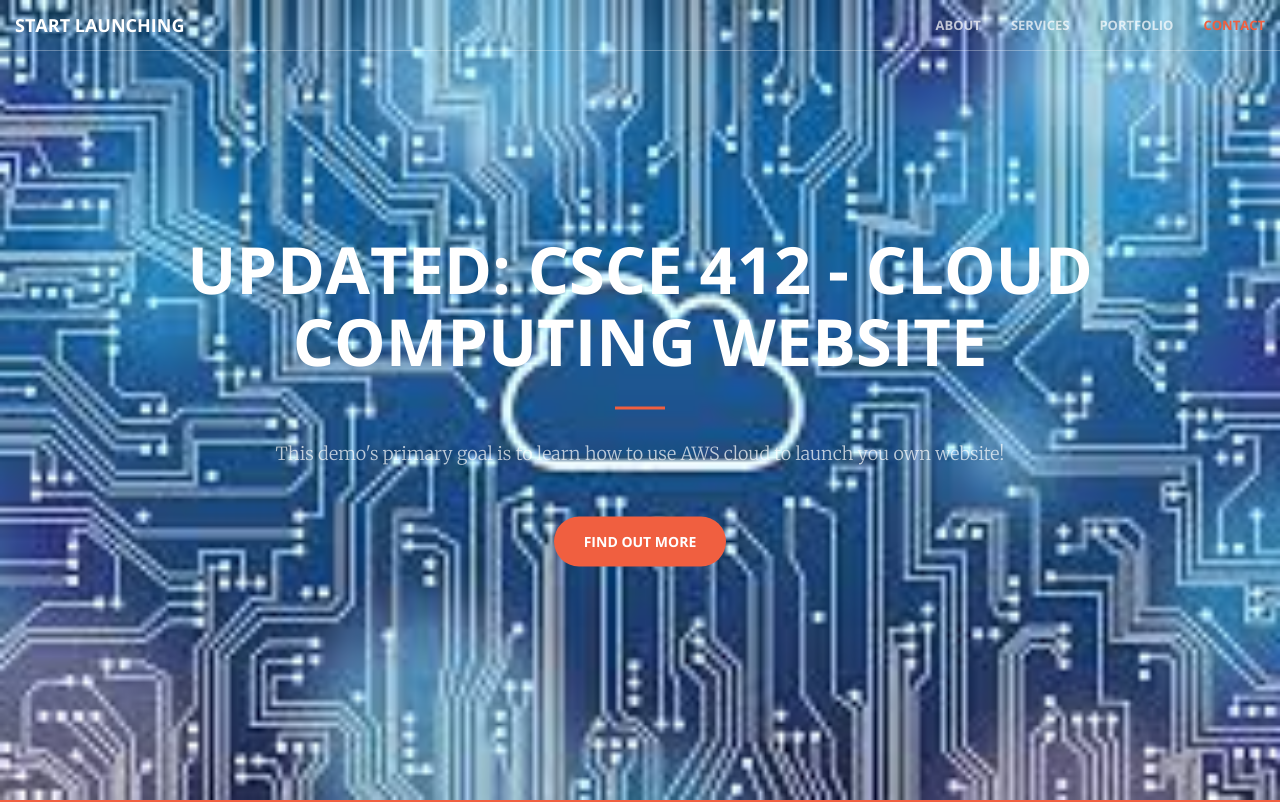
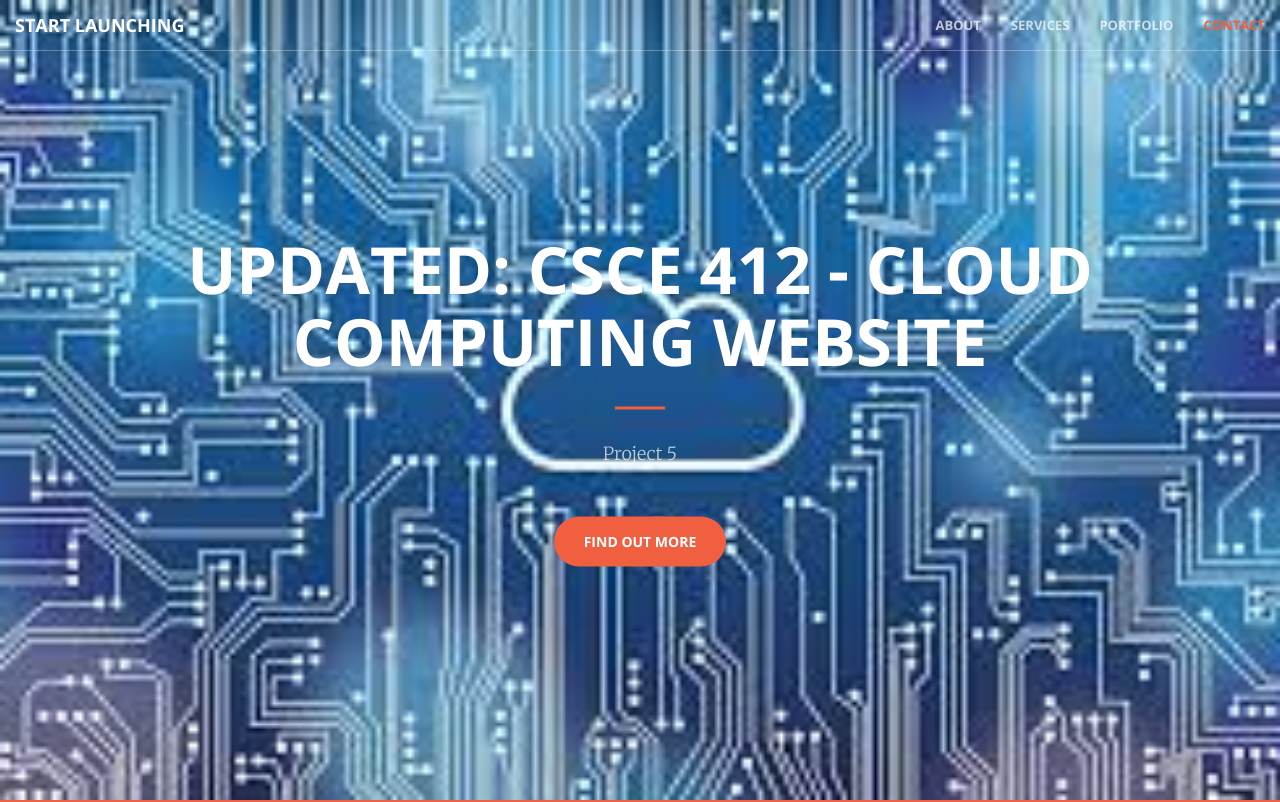
Before and after one commit to sarikavenkat/csce412_proj5, a plain HTML site: page static-webpage-example-2/static-webpage-example/index.html in a window 1280 px wide. Shown: the top 802 px of the page. Drawn offline with nearby package versions, Linux system fonts and the light colour scheme.

Commit message:
updated again

```diff
--- a/static-webpage-example-2/static-webpage-example/index.html
+++ b/static-webpage-example-2/static-webpage-example/index.html
@@ -76,7 +76,7 @@
             <div class="header-content-inner">
                 <h1>UPDATED: CSCE 412 - Cloud Computing Website</h1>
                 <hr>
-                <p>This demo's primary goal is to learn how to use AWS cloud to launch you own website!</p>
+                <p>Project 5</p>
                 <a href="#about" class="btn btn-primary btn-xl page-scroll">Find Out More</a>
             </div>
         </div>
```
